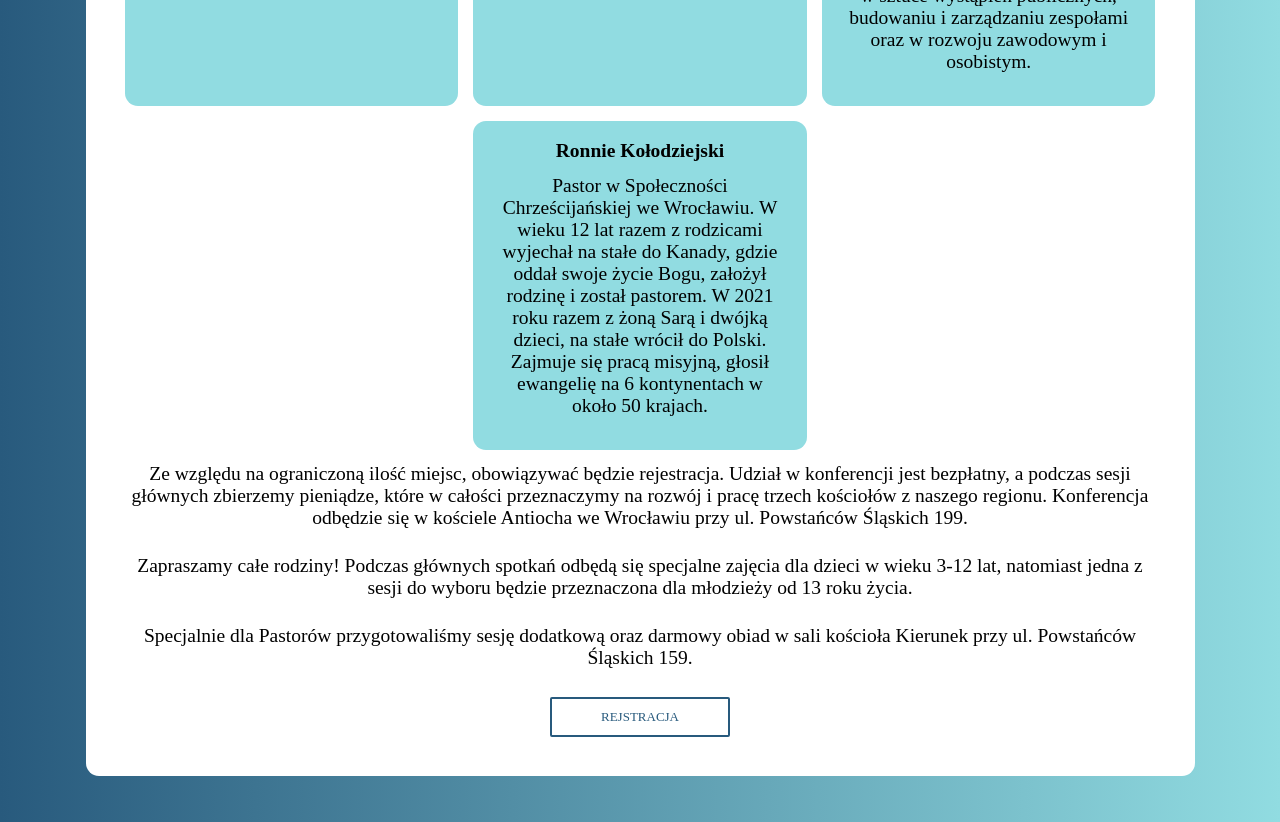
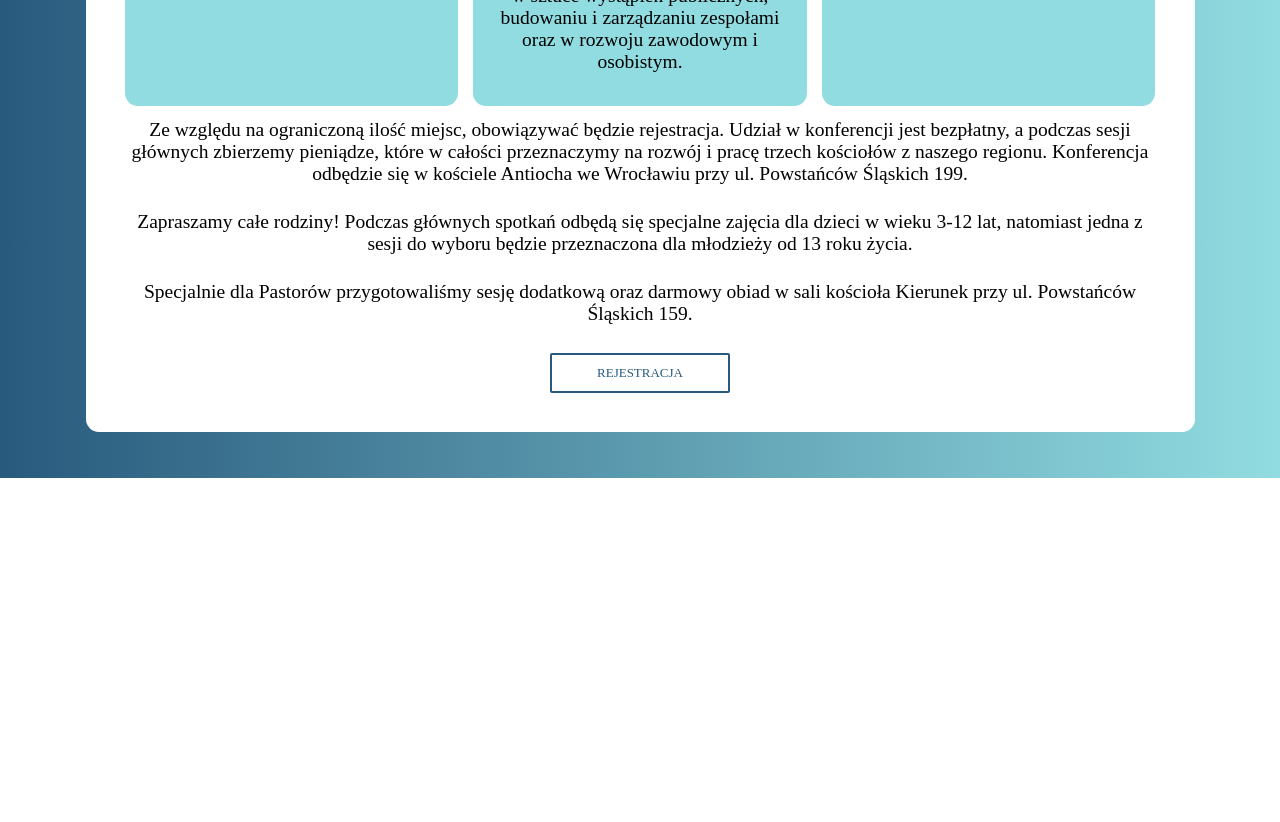
Before and after one commit to kdraganik/kierunek-website, a Next.js app: page /conf in a window 1280 px wide. Shown: the part 2040-2862 px from the top of the page. After the commit the page ends 2518 px from the top, so only its background shows below. Built offline with nearby package versions, Linux system fonts and the light colour scheme; a web font is replaced by a local one.

Commit message:
Conf upadte

```diff
--- a/components/conf/Form.jsx
+++ b/components/conf/Form.jsx
@@ -43,7 +43,7 @@ export default function Form ({ setIsSend }){
         <label htmlFor="imie" className={styles.label}>Imię</label>
         <input autoFocus required type="text" className={styles.textInput} id="imie" value={forename} onChange={e => setForename(e.target.value)}/>
         <label htmlFor="nazwisko" className={styles.label}>Nazwisko</label>
-        <input required type="tel" className={styles.textInput} id="nazwisko" value={surname} onChange={e => setSurname(e.target.value)}/>
+        <input required type="text" className={styles.textInput} id="nazwisko" value={surname} onChange={e => setSurname(e.target.value)}/>
         <label htmlFor="email" className={styles.label}>Email</label>
         <input required type="email" className={styles.textInput} id="email" value={email} onChange={e => setEmail(e.target.value)}/>
         {status == 'ERR' ? <div className={styles.error}>Wystąpił błąd, spróbuj ponownie</div> : ""}
--- a/pages/conf/index.js
+++ b/pages/conf/index.js
@@ -52,10 +52,10 @@ export default function Conf(){
                             name="Mirosław i Ewa Szatkowscy"
                             description="Autorzy książki o trwałości małżeńskiej pt. „Z jakich klocków zbudować ten dom”. Są małżeństwem od 37 lat, mają 5 piątki dzieci i dziewięcioro wnucząt. Przez 25 lat wspólnie prowadzili wspólnotę Kościoła Zielonoświątkowego w Głogowie. Pastor Mirek jest absolwentem KSB Ustroń (obecna BST). Od października 2016 r. powierzono mu funkcję Prezbiter Okręgowego okręgu zachodniego, równocześnie jest człowiek Rady Kościoła."
                         />
-                        <SpeakerCard
+                        {/* <SpeakerCard
                             name="Mariusz i Wioletta Antoszczuk"
                             description="Pastorzy Kościoła Zielonoświątkowego „Kanaan” w Namysłowie. Razem z synem Maciejem z pasją wspierają misję „King’s Kids”, która misyjnie działa wśród młodzieży. Mariusz i Wioletta to absolwenci Warszawskiego Seminarium Teologicznego. Prężnie pomagają liderom i wspólnotom odnaleźć ponadnaturalne działanie Ducha Świętego w codziennym życiu. Pastor Mariusz jest autorem największej monografii z zakresu pentekostalizmu na rynku polskim, zatytułowanej „Obdarowani”."
-                        />
+                        /> */}
                         <SpeakerCard
                             name="Bartek i Danusia Tomczyńscy"
                             description="Pełni pasji dla Boga Pastorzy Kościoła Kierunek. Są rodzicami czwórki dzieci. Bartek jest dyrektorem programowym Szkoły Biblijnego Uczniostwa, mówcą motywacyjnym, wykładowcą oraz działaczem społecznym. Danusia jest nauczycielką języka angielskiego, pedagogiem specjalnym, a także pracuje w Stowarzyszeniu Wrocławskie Forum Kobiet. Oboje przemawiają też na różnych konferencjach i szkoleniach."
@@ -80,8 +80,8 @@ export default function Conf(){
 
                     <p>Specjalnie dla Pastorów przygotowaliśmy sesję dodatkową oraz darmowy obiad w sali kościoła Kierunek przy ul. Powstańców Śląskich 159.</p>
 
-                    <Link href='/conf/rejstracja' className={styles.button}>
-                        Rejstracja
+                    <Link href='/conf/rejestracja' className={styles.button}>
+                        Rejestracja
                     </Link>
                 </div>
             </div>
--- a/pages/conf/rejstracja.js
+++ b/pages/conf/rejestracja.js
@@ -12,7 +12,7 @@ export default function ConfRegistration() {
   return (
     <>
       <Head>
-        <title>Rejstracja</title>
+        <title>Rejestracja</title>
       </Head>
       <div className={styles.container}>
             <div className={styles.logoBox}>
--- a/styles/conf/Main.module.scss
+++ b/styles/conf/Main.module.scss
@@ -78,9 +78,9 @@
                 border-radius: 1rem;
              }
 
-             .card:last-child{
-                 grid-column-start: 2;
-             }
+            //  .card:last-child{
+            //      grid-column-start: 2;
+            //  }
 
             @media (max-width: 1024px){
                 grid-template-columns: 1fr 1fr 1fr 1fr;
@@ -89,10 +89,10 @@
                     grid-column: span 2;
                 }
 
-                .card:last-child{
-                    grid-column-end: 4;
-                    grid-column-start: 2;
-                }
+                // .card:last-child{
+                //     grid-column-end: 4;
+                //     grid-column-start: 2;
+                // }
             }
 
             @media (max-width: 768px){
```
